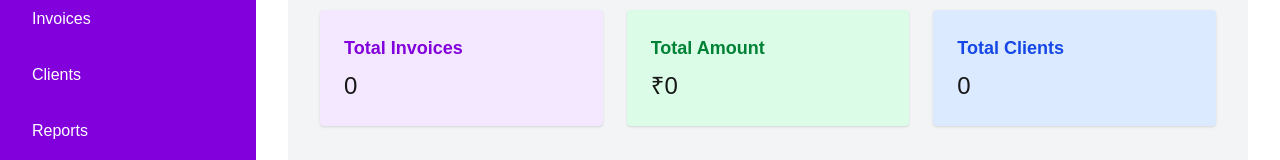
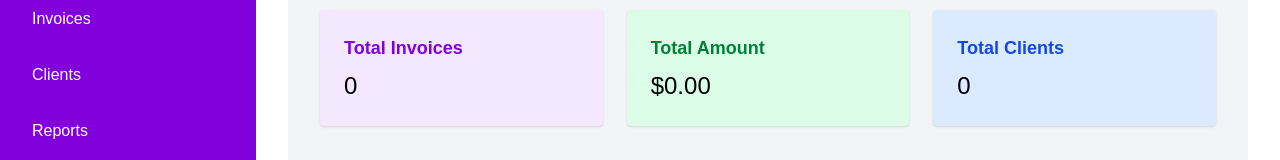
Before and after one commit to Pratham9911/bookkeeper-webapp, a Next.js app: page /dashboard in a window 1280 px wide. Shown: the part 162-322 px from the top of the page. Built offline with nearby package versions, Linux system fonts and the light colour scheme.

Commit message:
invoice updated

```diff
--- a/app/dashboard/page.js
+++ b/app/dashboard/page.js
@@ -1,6 +1,5 @@
 "use client";
 import { useEffect, useState } from "react";
-import Link from "next/link";
 
 export default function Dashboard() {
   const [invoices, setInvoices] = useState([]);
@@ -10,33 +9,36 @@ export default function Dashboard() {
     if (saved) setInvoices(JSON.parse(saved));
   }, []);
 
-  const totalAmount = invoices.reduce((sum, invoice) => sum + Number(invoice.amount || 0), 0);
-  const uniqueClients = [...new Set(invoices.map(inv => inv.client))];
+  const totalAmount = invoices.reduce(
+    (sum, invoice) => sum + (Number(invoice.amount) || 0),
+    0
+  );
+
+  const uniqueClients = [...new Set(invoices.map((inv) => inv.client))];
   const totalClients = uniqueClients.length;
 
   return (
     <div className="min-h-screen flex bg-gray-100">
-      {/* Sidebar */}
-
-
       {/* Main Content */}
       <main className="flex-1 p-8">
         <h1 className="text-3xl font-bold text-purple-700">Welcome</h1>
-        <p className="mt-4 text-gray-700">Here is a quick overview of your bookkeeping dashboard.</p>
+        <p className="mt-4 text-gray-700">
+          Here is a quick overview of your bookkeeping dashboard.
+        </p>
 
         {/* Summary Cards */}
         <div className="grid grid-cols-1 md:grid-cols-3 gap-6 mt-8">
           <div className="bg-purple-100 p-6 rounded shadow">
             <h2 className="text-lg font-semibold text-purple-700">Total Invoices</h2>
-            <p className="text-2xl mt-2">{invoices.length}</p>
+            <p className="text-2xl mt-2 text-black">{invoices.length}</p>
           </div>
           <div className="bg-green-100 p-6 rounded shadow">
             <h2 className="text-lg font-semibold text-green-700">Total Amount</h2>
-            <p className="text-2xl mt-2">₹{totalAmount}</p>
+            <p className="text-2xl mt-2 text-black">${totalAmount.toFixed(2)}</p>
           </div>
           <div className="bg-blue-100 p-6 rounded shadow">
             <h2 className="text-lg font-semibold text-blue-700">Total Clients</h2>
-            <p className="text-2xl mt-2">{totalClients}</p>
+            <p className="text-2xl mt-2 text-black">{totalClients}</p>
           </div>
         </div>
       </main>
--- a/app/invoices/page.js
+++ b/app/invoices/page.js
@@ -1,10 +1,8 @@
 "use client";
-import { useState , useEffect } from "react";
+import { useState, useEffect } from "react";
 
 export default function Invoices() {
-  const [invoices, setInvoices] = useState([
-
-  ]);
+  const [invoices, setInvoices] = useState([]);
 
   const [newInvoice, setNewInvoice] = useState({
     client: "",
@@ -12,16 +10,19 @@ export default function Invoices() {
     dueDate: "",
   });
 
-  useEffect(()=>{
-     const storedInvoices = JSON.parse(localStorage.getItem('invoices'));
-      if (storedInvoices) {
+  useEffect(() => {
+    try {
+      const storedInvoices = JSON.parse(localStorage.getItem("invoices"));
+      if (Array.isArray(storedInvoices)) {
         setInvoices(storedInvoices);
       }
-
-  },[]);
+    } catch (err) {
+      console.error("Failed to load invoices from localStorage", err);
+    }
+  }, []);
 
   useEffect(() => {
-    localStorage.setItem('invoices', JSON.stringify(invoices));
+    localStorage.setItem("invoices", JSON.stringify(invoices));
   }, [invoices]);
 
   const handleDelete = (index) => {
@@ -29,6 +30,7 @@ export default function Invoices() {
     updated.splice(index, 1);
     setInvoices(updated);
   };
+
   const handleChange = (e) => {
     setNewInvoice({ ...newInvoice, [e.target.name]: e.target.value });
   };
@@ -38,7 +40,12 @@ export default function Invoices() {
     const newId = invoices.length + 1;
     setInvoices([
       ...invoices,
-      { id: newId, ...newInvoice, amount: `$${newInvoice.amount}` },
+      {
+        id: newId,
+        client: newInvoice.client,
+        amount: Number(newInvoice.amount),
+        dueDate: newInvoice.dueDate,
+      },
     ]);
     setNewInvoice({ client: "", amount: "", dueDate: "" });
   };
@@ -75,7 +82,6 @@ export default function Invoices() {
               value={newInvoice.amount}
               onChange={handleChange}
               min="0"
-              max="1000000"
               required
               className="text-black mt-1 px-4 py-2 w-full border border-gray-300 rounded-lg focus:outline-none focus:ring-2 focus:ring-purple-500"
             />
@@ -92,7 +98,7 @@ export default function Invoices() {
             value={newInvoice.dueDate}
             onChange={handleChange}
             required
-            className=" mt-1 px-4 py-2 w-full border border-gray-300 rounded-lg focus:outline-none focus:ring-2 focus:ring-purple-500 text-black"
+            className="mt-1 px-4 py-2 w-full border border-gray-300 rounded-lg focus:outline-none focus:ring-2 focus:ring-purple-500 text-black"
           />
         </div>
         <button
@@ -105,7 +111,6 @@ export default function Invoices() {
 
       {/* Invoices Table */}
       <div className="overflow-x-auto bg-white shadow-lg rounded-lg">
-
         <table className="min-w-full table-auto">
           <thead className="bg-purple-600 text-white">
             <tr>
@@ -121,21 +126,20 @@ export default function Invoices() {
               <tr key={invoice.id} className="border-b hover:bg-gray-100">
                 <td className="py-3 px-6 text-sm">{invoice.id}</td>
                 <td className="py-3 px-6 text-sm">{invoice.client}</td>
-        <td className="py-3 px-6 text-sm">{invoice.amount}</td>
+                <td className="py-3 px-6 text-sm">${invoice.amount}</td>
                 <td className="py-3 px-6 text-sm">{invoice.dueDate}</td>
                 <td className="py-3 px-6 text-sm">
                   <button
-            onClick={() => handleDelete(index)} // Handle the delete action
+                    onClick={() => handleDelete(index)}
                     className="text-black hover:text-red-700"
                   >
-            <i className="fas fa-trash-alt"></i> {/* Font Awesome trash icon */}
+                    <i className="fas fa-trash-alt"></i>
                   </button>
                 </td>
               </tr>
             ))}
           </tbody>
         </table>
-
       </div>
     </div>
   );
--- a/app/layout.js
+++ b/app/layout.js
@@ -21,7 +21,7 @@ export const metadata = {
 
 export default function RootLayout({ children }) {
   return (
-    <html lang="en">
+    <html lang="en" className="bg-gray-100">
       <head>
         <link rel="stylesheet" href="https://cdnjs.cloudflare.com/ajax/libs/font-awesome/5.15.3/css/all.min.css" />
         <link rel="icon" href="/applogo.png" />
```
Lines whose indentation alone changed are shown as unchanged.
